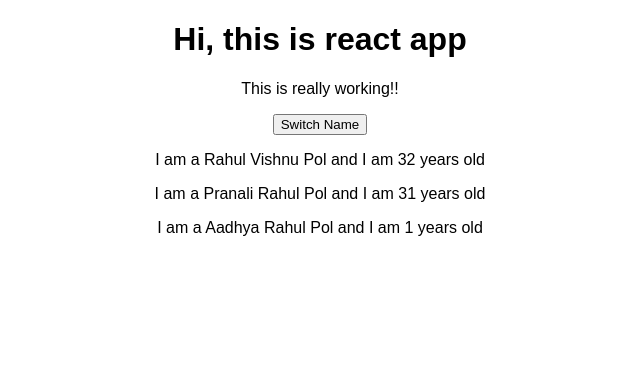
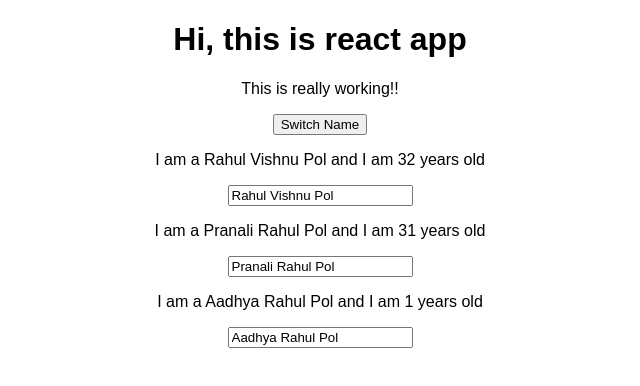
Before and after one commit to RahulPol/react-complete-guide, a React (Create React App) app in the folder project/react-complete-guide/: page / in a window 1280 px wide. Shown: the top 386 px of the page, without its empty margins (320-960 px from the left). Built offline with nearby package versions, Linux system fonts and the light colour scheme.

Commit message:
Section-3-Commit-18 Implemented two way binding

```diff
--- a/project/react-complete-guide/src/App.js
+++ b/project/react-complete-guide/src/App.js
@@ -23,6 +23,16 @@ class App extends Component {
     });
   };
 
+  nameChangedHandler = (event) => {
+    this.setState({
+      persons: [
+        { name: "Rahul Vishnu Pol", age: 32 },
+        { name: event.target.value, age: 31 },
+        { name: "Aadhya Rahul Pol", age: 1 },
+      ],
+    });
+  };
+
   render() {
     return (
       <div className="App">
@@ -31,18 +41,11 @@ class App extends Component {
         <button onClick={this.switchNameHandler.bind(this, "Rahul V. Pol")}>
           Switch Name
         </button>
-        {/* {this.state.persons.map((person, index) => {
-          return <Person key={index} name={person.name} age={person.age} />;
-        })} */}
-        {/* It is possible to not only pass data but also methods to your child components
-        These methods can then update the state in parent component. This is very important
-        pattern which allows your child component to update parent components state */}
-        {/* Ok! we can pass method reference to child components but how do we pass arguments to that
-        method reference so if I have a method that updates parent component's state and I want to
-        pass argument to it, how would I do it?
 
-        for this purpose you can use bind method(recommended) or arrow function(inefficient in performance)
-        */}
+        {/* Ok! I have passed the method reference that will update the state of
+        parent component but the method reference takes static name what if I
+        want to update dynamically from my child component */}
+
         <Person
           name={this.state.persons[0].name}
           age={this.state.persons[0].age}
@@ -50,9 +53,8 @@ class App extends Component {
         <Person
           name={this.state.persons[1].name}
           age={this.state.persons[1].age}
-          // passing switchNameHandler to child component which upon click of child component will update
-          // parent component's state
           click={() => this.switchNameHandler("Rahul Pol")}
+          changed={this.nameChangedHandler}
         />
         <Person
           name={this.state.persons[2].name}
--- a/project/react-complete-guide/src/Person/Person.js
+++ b/project/react-complete-guide/src/Person/Person.js
@@ -8,6 +8,7 @@ const Person = (props) => {
         I am a {props.name} and I am {props.age} years old
       </p>
       <p>{props.children}</p>
+      <input type="text" onChange={props.changed} value={props.name} />
     </div>
   );
 };
```
